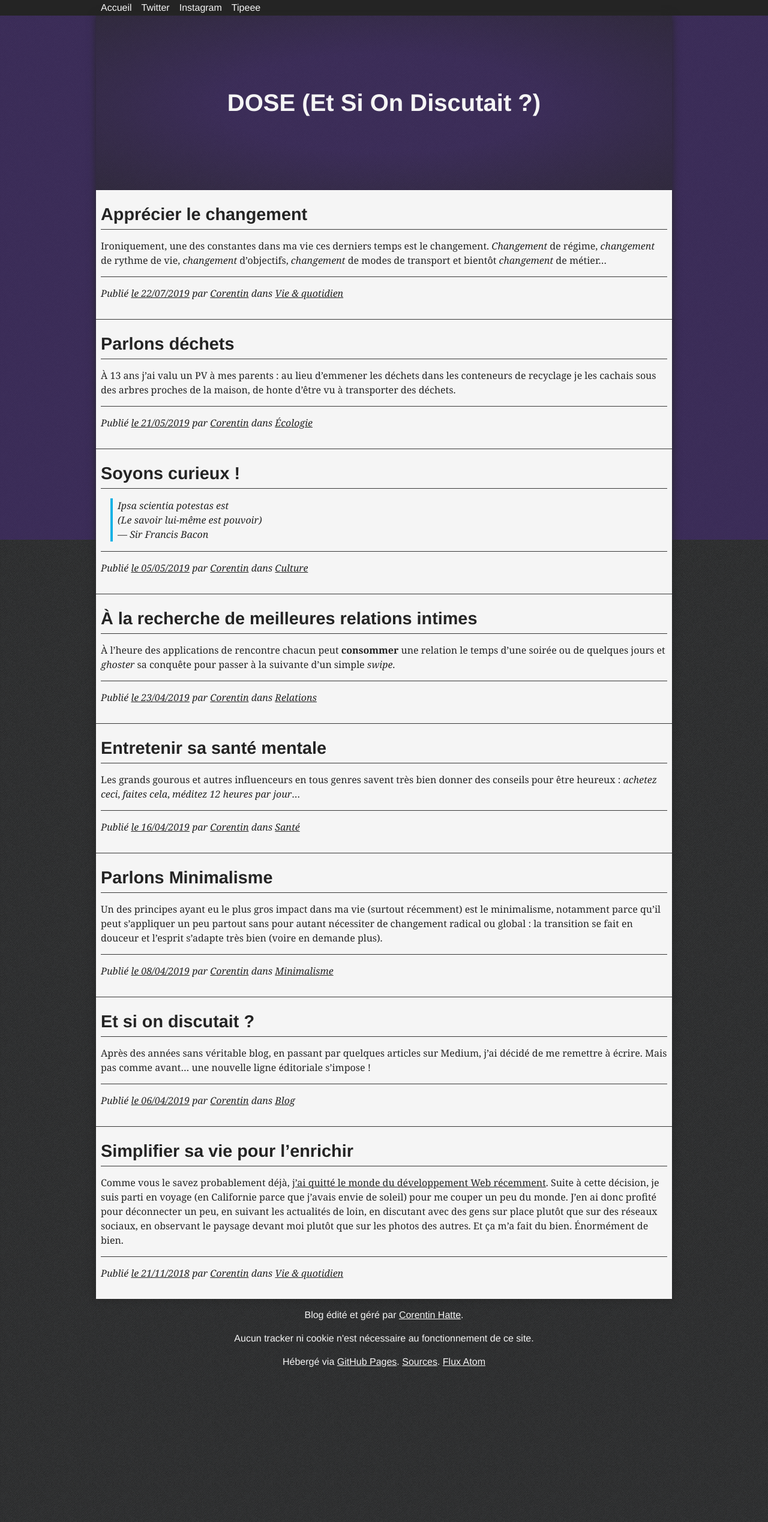
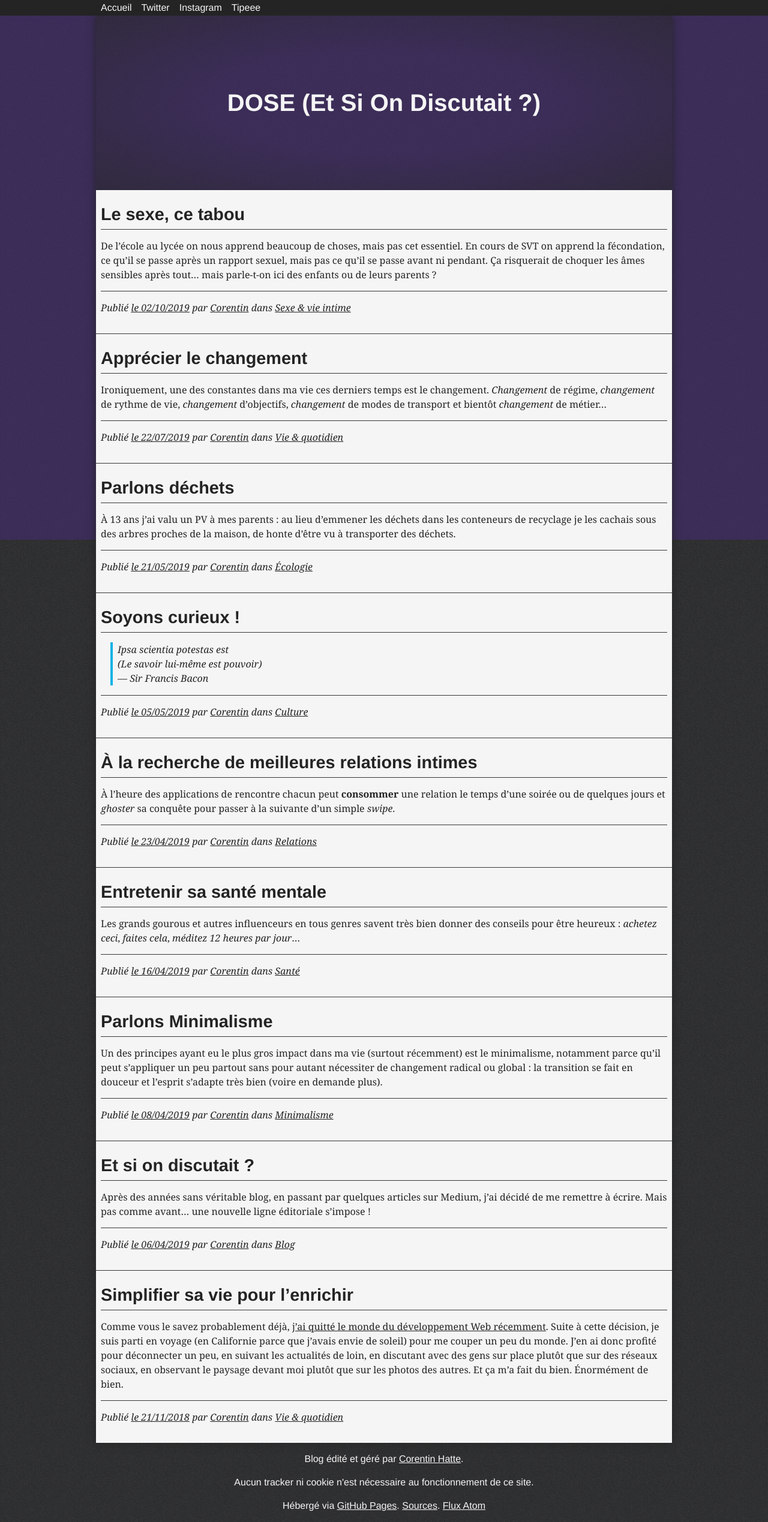
Before and after one commit to viki53/Blog, a Jekyll site: the page built from index.html, in a window 1280 px wide. Shown: the whole page at 60% size. Built offline with Jekyll 4.4.1, drawn with Linux system fonts in a browser that asks for light colours; the list of posts is cut into pages by our own code; before the commit the page ends 2298 px from its top, so only the background shows below that.

Commit message:
"Sex is a taboo" post

```diff
--- a/_data/categories.yml
+++ b/_data/categories.yml
@@ -12,3 +12,5 @@
   title: Relations
 - slug: sante
   title: Santé
+- slug: sexe
+  title: Sexe & vie intime
--- /dev/null
+++ b/_posts/2019-10-02-le-sexe-ce-tabou.md
@@ -0,0 +1,84 @@
+---
+title: "Le sexe, ce tabou"
+layout: post
+author: corentin
+category: sexe
+date: 2019-10-02 14:40:00 +02:00
+---
+
+De l’école au lycée on nous apprend beaucoup de choses, mais pas cet essentiel. En cours de SVT on apprend la fécondation, ce qu’il se passe après un rapport sexuel, mais pas ce qu'il se passe avant ni pendant. Ça risquerait de choquer les âmes sensibles après tout… mais parle-t-on ici des enfants ou de leurs parents ?
+
+Enfants on entend les adultes blaguer sur le sujet, sans trop comprendre. Ados on essaie de copier les acteurs pornos car c'est la seule référence disponible. Et puis on grandit, on a envie de mieux faire, alors on cherche… sans vraiment trouver comment.
+
+N'ayant jamais reçu d'éducation sexuelle à proprement parler, que ce soit par mes parents où à l'école (après tout, dans des établissements catholiques, ça ferait désordre paraît-il), j'ai donc voulu savoir si j'étais seul dans ce cas. J'ai donc posé quelques questions sur Twitter et Instagram pour estimer (pas très scientifiquement, j'en conviens) l'état de notre éducation sexuelle globale.
+
+---
+
+**Note** : les résultats ont été rendus anonymes pour permettre à chacun de s'exprimer librement, même si certains participants ont peut-être hésité à répondre librement sur Instagram car les réponses ne sont par défaut pas anonymes.
+
+<ul class="photos-grid">
+	<li><a href="/images/posts/le-sexe-ce-tabou/sondage-twitter-q1.jpg"><img src="/images/posts/le-sexe-ce-tabou/sondage-twitter-q1.jpg" alt="Sondage Twitter — Résultats de la question 1"></a></li>
+	<li><a href="/images/posts/le-sexe-ce-tabou/sondage-twitter-q2.jpg"><img src="/images/posts/le-sexe-ce-tabou/sondage-twitter-q2.jpg" alt="Sondage Twitter — Résultats de la question 2"></a></li>
+	<li><a href="/images/posts/le-sexe-ce-tabou/sondage-twitter-q3.jpg"><img src="/images/posts/le-sexe-ce-tabou/sondage-twitter-q3.jpg" alt="Sondage Twitter — Résultats de la question 3"></a></li>
+	<li><a href="/images/posts/le-sexe-ce-tabou/sondage-twitter-q4.jpg"><img src="/images/posts/le-sexe-ce-tabou/sondage-twitter-q4.jpg" alt="Sondage Twitter — Résultats de la question 4"></a></li>
+	<li><a href="/images/posts/le-sexe-ce-tabou/sondage-twitter-q5.jpg"><img src="/images/posts/le-sexe-ce-tabou/sondage-twitter-q5.jpg" alt="Sondage Twitter — Résultats de la question 5"></a></li>
+	<li><a href="/images/posts/le-sexe-ce-tabou/sondage-instagram-q1.jpg"><img src="/images/posts/le-sexe-ce-tabou/sondage-instagram-q1.jpg" alt="Sondage Instagram — Résultats de la question 1"></a></li>
+	<li><a href="/images/posts/le-sexe-ce-tabou/sondage-instagram-q2.jpg"><img src="/images/posts/le-sexe-ce-tabou/sondage-instagram-q2.jpg" alt="Sondage Instagram — Résultats de la question 2"></a></li>
+	<li><a href="/images/posts/le-sexe-ce-tabou/sondage-instagram-q3.jpg"><img src="/images/posts/le-sexe-ce-tabou/sondage-instagram-q3.jpg" alt="Sondage Instagram — Résultats de la question 3"></a></li>
+	<li><a href="/images/posts/le-sexe-ce-tabou/sondage-instagram-q4.jpg"><img src="/images/posts/le-sexe-ce-tabou/sondage-instagram-q4.jpg" alt="Sondage Instagram — Résultats de la question 4"></a></li>
+	<li><a href="/images/posts/le-sexe-ce-tabou/sondage-instagram-q5.jpg"><img src="/images/posts/le-sexe-ce-tabou/sondage-instagram-q5.jpg" alt="Sondage Instagram — Résultats de la question 5"></a></li>
+</ul>
+
+---
+
+Et les résultats confirment que je ne suis pas seul : peu de gens ont reçu une éducation sexuelle complète et beaucoup ont dû apprendre avec leurs partenaires (qui n'avaient également probablement pas plus de maîtrise) ou avec le porno (qui est rarement réaliste, soyons honnêtes).
+
+Mais ce qui en ressort surtout c'est que peu de gens en parlent ouvertement, y compris avec leurs proches. Le sexe reste donc un tabou pour beaucoup.
+
+# Une logique déconnectée de notre époque
+
+Nous vivons pourtant dans une époque parfaite pour briser ce tabou : libération sexuelle, plans d'un soir, applications de rencontre, féminisme, plateformes de discussion (également appelées *réseaux sociaux*)… nous avons tous les outils pour changer cet héritage et libérer la parole. Pourtant lorsque j'entends parler de plan d'un soir **personne ne parle d'orgasme ou de communication** pour savoir ce que chacun aime : *on baise maladroitement et on se quitte*, sans chercher à faire mieux ni savoir si l'autre a vraiment pris du plaisir.
+
+Les applis de rencontre nous incite à discuter pour se rencontrer (certaines pour un soir, d'autres pour plus longtemps) en exposant nos métiers, nos hobbies, éventuellement notre orientation sexuelle… mais rarement nos préférences sexuelles.
+
+Le savoir est à notre portée et pourtant la plus grande base de données disponible sur le sujet reste les sites pornographiques qui ne présentent qu'une vision déformée — et souvent normalisée — du sexe.
+
+Le sexe fait pourtant partie des activités régulières d'un couple, une des plus pratiquées dans le monde tout en étant un moment des plus intimes qui soit, mais si personne ne communique **comment en profiter pleinement** ?
+
+Encore plus : c'est **la base de notre système de reproduction** tout en étant une activité permettant de ressentir du plaisir les plus primaires, et pourtant *on se contente du minimum sans chercher à faire mieux*, alors que [des chercheurs](https://fr.wikipedia.org/wiki/William_Masters_et_Virginia_Johnson) nous ont permis de découvrir que nous en étions capables.
+
+# Reprendre les choses en main pour briser ce tabou
+
+> Je ne parle pas de prendre **votre** chose en main, messieurs, refermez donc tout de suite cette braguette…
+
+Alors, comment faire en sorte de libérer la parole sur ce sujet ? Peut-être faut-il d'abord **comprendre pourquoi ce tabou existe**…
+
+On pourrait montrer les religions du doigt (et je suis souvent le premier à avoir ce réflexe), mais ce serait — je pense — se tromper par souci de simplicité. C'est avant tout notre éducation qui nous inculque ces habitudes : nous imitons nos parents, en répétant bêtement ce que nous avons appris. *S'ils nous disent que le sexe est un sujet tabou pour eux alors il le devient pour nous* jusqu'à ce que l'on ose **remettre en cause cet acquis**.
+
+Je ne vais pas prétendre avoir *la* solution pour tout changer : il faudra beaucoup de travail et de communication pour faire évoluer les mentalités. Mais on peut au moins **travailler ensemble** pour trouver des pistes et développer des outils pour mettre fin à ce *statu quo*.
+
+Peut-être faut-il s'affranchir du cadre actuel d'éducation pendant un temps et mettre en place une **plateforme ouverte pour permettre à chacun de s'éduquer librement, sans jugement** ? Un site et/ou une application rempli(e) de ressources et conseils pour **découvrir sa propre sexualité, mais aussi celle des autres**.
+
+Sans doute faut-il également **lancer nous-mêmes le mouvement** en évoquant le sujet avec nos amis voire notre famille, autrement que sous forme de blagues. **Proposer de l'aide** quand un couple autour de nous n'est pas épanoui alors qu'avec un peu de communication ils pourraient probablement sortir de cette impasse…
+
+# Préparer l'avenir
+
+Admettons que nous arrivions à briser ces tabous pour notre génération… qu'en est-il pour les générations à venir ? Comment enseigner à nos enfants ce qu'il faut sans les (ou nous) mettre mal à l'aise ?
+
+Il faudrait retravailler le système éducatif pour prendre en compte certains savoirs et les transmettre : se contenter de parler de fécondation n'est pas suffisant quand il s'agit de sensibiliser les enfants à tout ce qui entoure ce sujet.
+
+Parler des principales IST et comment les prévenir est devenu nécessaire pour limiter leur transmission. Expliquer ce qu'est un orgasme peut aider à plus facilement comprendre comment l'atteindre — soi-même ou à deux — et le reconnaître.
+
+Mais surtout parler de **consentement** et de **communication** est indispensable pour éviter les dérives et violences auxquelles beaucoup trop de gens sont confrontés.
+
+Peut-être, alors, que quand ces bases seront acquises on pourra s'occuper de mettre à disposition ces outils dont je parlais juste avant, pour que nos enfants puissent **apprendre grâce à nous** tout en gardant une certaine distance pour éviter certains malaises.
+
+---
+
+# Autres ressources
+
+Si vous ne connaissez pas la série [Masters Of Sex](http://www.allocine.fr/series/ficheserie_gen_cserie=10470.html) je vous la recommande vivement : elle retrace (de façon romancée) les travaux du Docteur William Masters et son assistante Virginia Johnson lors de leur étude détaillée sur la sexualité humaine dans les années 1950.
+
+
+
+*[IST]: Infection(s) Sexuellement Transmissible(s)
--- a/_sass/_variables.scss
+++ b/_sass/_variables.scss
@@ -15,3 +15,7 @@ $topbar-text-color: #f5f5f5;
 $content-background-color: #f5f5f5;
 $content-text-color: #242424;
 $shadow-color: transparentize($topbar-background-color, .1);
+
+$size-small: 36rem;
+$size-medium: 52rem;
+$size-big: 61rem;
--- a/_sass/article.scss
+++ b/_sass/article.scss
@@ -43,3 +43,30 @@
 	border-top: 1px solid $shadow-color;
 	font-style: italic;
 }
+
+ul.photos-grid {
+	display: flex;
+	flex-wrap: wrap;
+	justify-content: center;
+	margin: 0;
+	padding: 0;
+}
+ul.photos-grid > li {
+	flex: 0 0 20%;
+	list-style-type: none;
+	margin: 0;
+	padding: .25rem;
+}
+ul.photos-grid > li::before {
+	content: none;
+}
+@media (max-width: calc(#{$size-small} - 1px)) {
+	ul.photos-grid > li {
+		flex-basis: 50%;
+	}
+}
+@media (min-width: #{$size-small}) and (max-width: calc(#{$size-big} - 1px)) {
+	ul.photos-grid > li {
+		flex-basis: 33.3333%;
+	}
+}
--- a/_sass/main.scss
+++ b/_sass/main.scss
@@ -24,6 +24,12 @@ body {
 		opacity: .6;
 		z-index: -1;
 	}
+}
+
+*,
+*::before,
+*::after {
+	box-sizing: border-box;
 }
 
 /**************************************************
```
Also changed, not shown: images/posts/le-sexe-ce-tabou/sondage-instagram-q1-temp.jpg (added), images/posts/le-sexe-ce-tabou/sondage-instagram-q1.jpg (added), images/posts/le-sexe-ce-tabou/sondage-instagram-q2.jpg (added), images/posts/le-sexe-ce-tabou/sondage-instagram-q3.jpg (added), images/posts/le-sexe-ce-tabou/sondage-instagram-q4.jpg (added), images/posts/le-sexe-ce-tabou/sondage-instagram-q5.jpg (added), images/posts/le-sexe-ce-tabou/sondage-twitter-q1-temp.jpg (added), images/posts/le-sexe-ce-tabou/sondage-twitter-q1.jpg (added), images/posts/le-sexe-ce-tabou/sondage-twitter-q2.jpg (added), images/posts/le-sexe-ce-tabou/sondage-twitter-q3.jpg (added), images/posts/le-sexe-ce-tabou/sondage-twitter-q4.jpg (added), images/posts/le-sexe-ce-tabou/sondage-twitter-q5.jpg (added).
